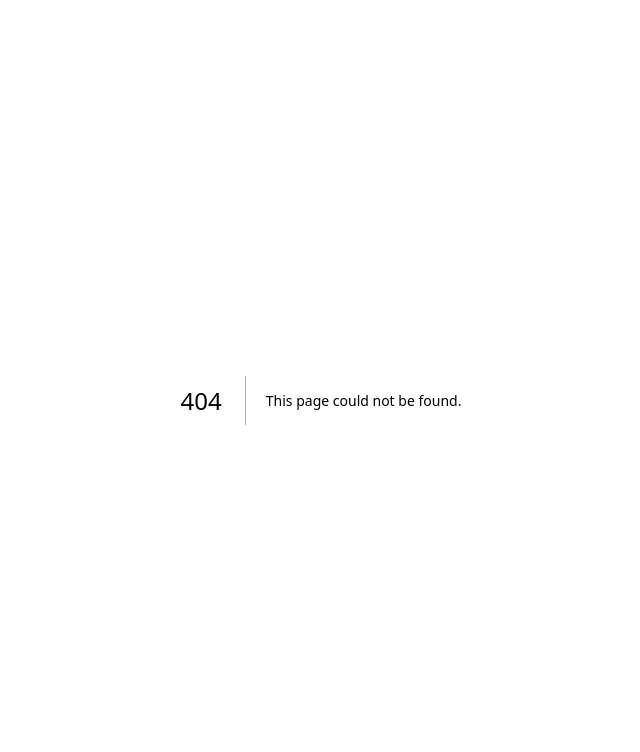
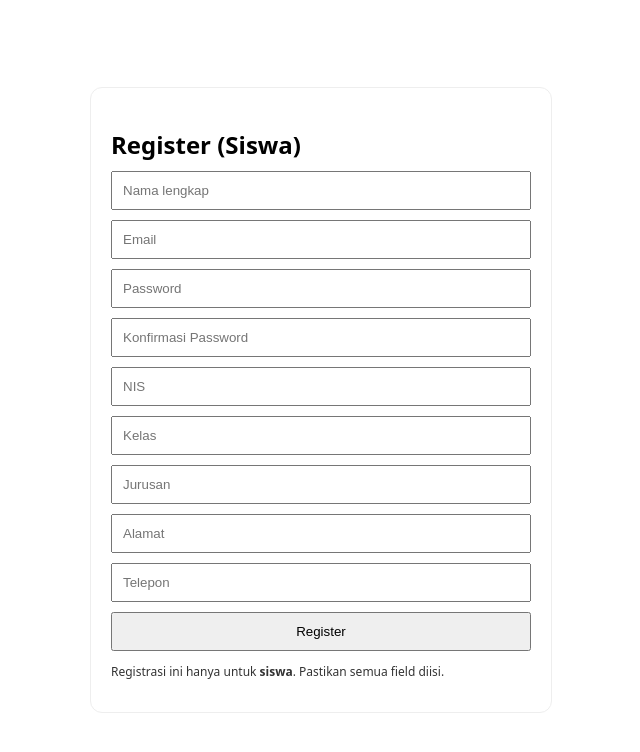
Before and after one commit to rizkipr05/magang-report, a Next.js app: page /register in a window 1280 px wide. Before the commit this address had no page. Shown: the top 752 px of the page, without its empty margins (319-959 px from the left). Built offline with nearby package versions, Linux system fonts and the light colour scheme.

Commit message:
feat: Add registration page for students with form handling and validation

```diff
--- a/src/app/(auth)/login/page.tsx
+++ b/src/app/(auth)/login/page.tsx
@@ -64,7 +64,7 @@ export default function LoginPage() {
 
       {msg && <p style={{ marginTop: 12, color: "crimson" }}>{msg}</p>}
       <p style={{ marginTop: 12, fontSize: 12, opacity: 0.8 }}>
-        Pastikan tabel <b>users</b> di Supabase punya kolom: id, email, role, name.
+        Pastikan tabel <b>users</b> di Supabase punya kolom: id, email, role, name. Jika belum, silakan <a href="/register" style={{ color: "blue", textDecoration: "underline" }}>daftar sebagai siswa</a> terlebih dahulu.
       </p>
     </div>
   );
--- /dev/null
+++ b/src/app/(auth)/register/page.tsx
@@ -0,0 +1,142 @@
+"use client";
+
+import { useState } from "react";
+import { useRouter } from "next/navigation";
+
+export default function RegisterPage() {
+  const router = useRouter();
+  const [fullName, setFullName] = useState("");
+  const [email, setEmail] = useState("");
+  const [password, setPassword] = useState("");
+  const [confirmPassword, setConfirmPassword] = useState("");
+
+  const [nis, setNis] = useState("");
+  const [kelas, setKelas] = useState("");
+  const [jurusan, setJurusan] = useState("");
+  const [alamat, setAlamat] = useState("");
+  const [telepon, setTelepon] = useState("");
+
+  const [msg, setMsg] = useState<string | null>(null);
+  const [loading, setLoading] = useState(false);
+
+  async function onSubmit(e: React.FormEvent) {
+    e.preventDefault();
+    setMsg(null);
+    setLoading(true);
+
+    try {
+      const res = await fetch("/api/auth/register", {
+        method: "POST",
+        headers: { "Content-Type": "application/json" },
+        body: JSON.stringify({
+          full_name: fullName,
+          email,
+          password,
+          confirm_password: confirmPassword,
+          nis,
+          kelas,
+          jurusan,
+          alamat,
+          telepon,
+        }),
+      });
+
+      const data = await res.json();
+
+      if (!res.ok) {
+        setMsg(data.message || "Gagal registrasi");
+        setLoading(false);
+        return;
+      }
+
+      setMsg("Registrasi berhasil. Redirecting to login...");
+      setTimeout(() => router.replace("/login"), 1000);
+    } catch (err) {
+      setMsg("Terjadi error saat mendaftar");
+    } finally {
+      setLoading(false);
+    }
+  }
+
+  return (
+    <div>
+      <h2 style={{ marginBottom: 10 }}>Register (Siswa)</h2>
+      <form onSubmit={onSubmit} style={{ display: "grid", gap: 10 }}>
+        <input
+          placeholder="Nama lengkap"
+          value={fullName}
+          onChange={(e) => setFullName(e.target.value)}
+          style={{ padding: 10 }}
+        />
+
+        <input
+          placeholder="Email"
+          value={email}
+          onChange={(e) => setEmail(e.target.value)}
+          style={{ padding: 10 }}
+        />
+
+        <input
+          placeholder="Password"
+          type="password"
+          value={password}
+          onChange={(e) => setPassword(e.target.value)}
+          style={{ padding: 10 }}
+        />
+
+        <input
+          placeholder="Konfirmasi Password"
+          type="password"
+          value={confirmPassword}
+          onChange={(e) => setConfirmPassword(e.target.value)}
+          style={{ padding: 10 }}
+        />
+
+        <input
+          placeholder="NIS"
+          value={nis}
+          onChange={(e) => setNis(e.target.value)}
+          style={{ padding: 10 }}
+        />
+
+        <input
+          placeholder="Kelas"
+          value={kelas}
+          onChange={(e) => setKelas(e.target.value)}
+          style={{ padding: 10 }}
+        />
+
+        <input
+          placeholder="Jurusan"
+          value={jurusan}
+          onChange={(e) => setJurusan(e.target.value)}
+          style={{ padding: 10 }}
+        />
+
+        <input
+          placeholder="Alamat"
+          value={alamat}
+          onChange={(e) => setAlamat(e.target.value)}
+          style={{ padding: 10 }}
+        />
+
+        <input
+          placeholder="Telepon"
+          value={telepon}
+          onChange={(e) => setTelepon(e.target.value)}
+          style={{ padding: 10 }}
+        />
+
+        <button disabled={loading} style={{ padding: 10 }}>
+          {loading ? "Loading..." : "Register"}
+        </button>
+      </form>
+
+      {msg && <p style={{ marginTop: 12, color: msg.includes("berhasil") ? "green" : "crimson" }}>{msg}</p>}
+
+      <p style={{ marginTop: 12, fontSize: 12, opacity: 0.8 }}>
+        Registrasi ini hanya untuk <b>siswa</b>. Pastikan semua field diisi.
+      </p>
+    </div>
+  );
+}
```
